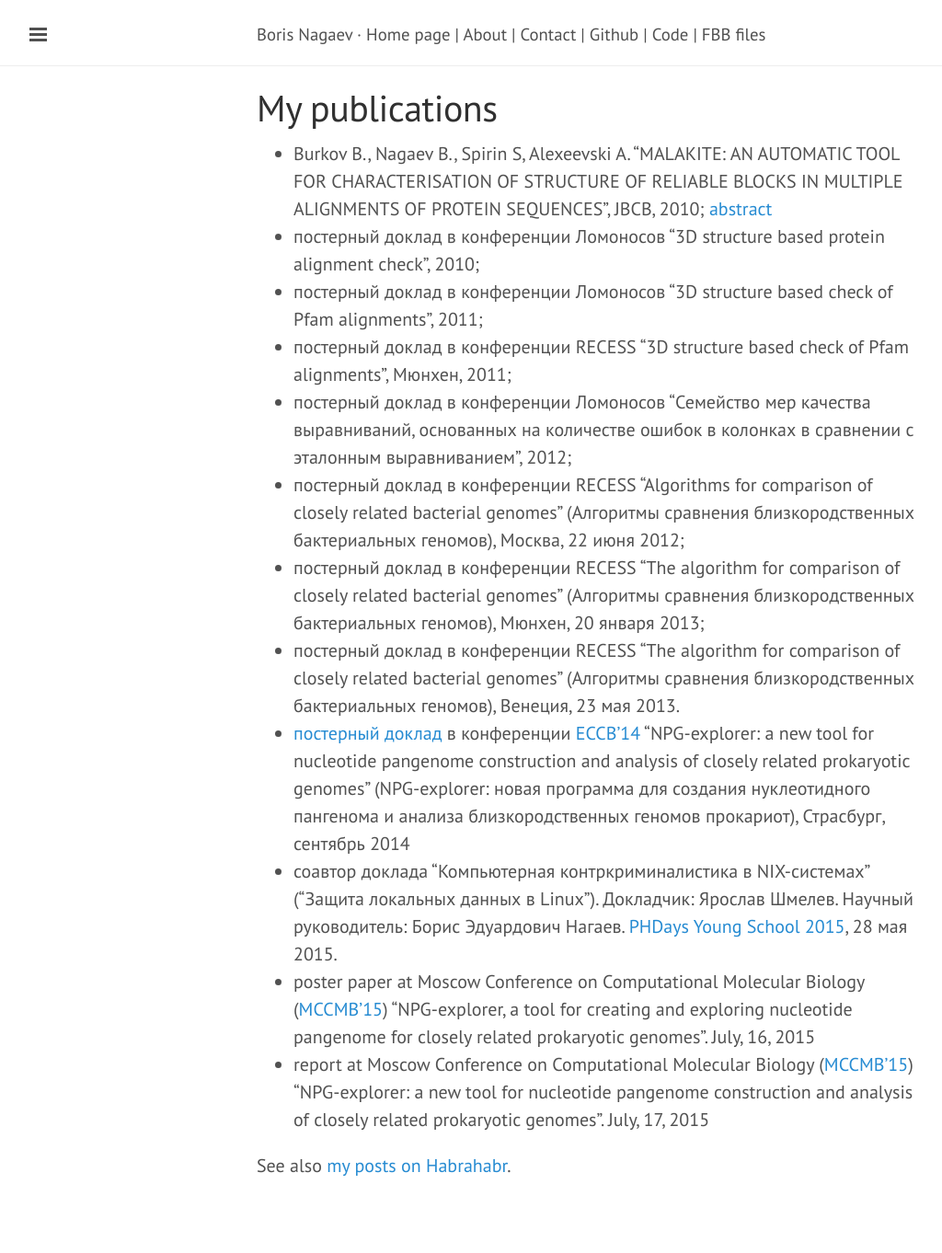
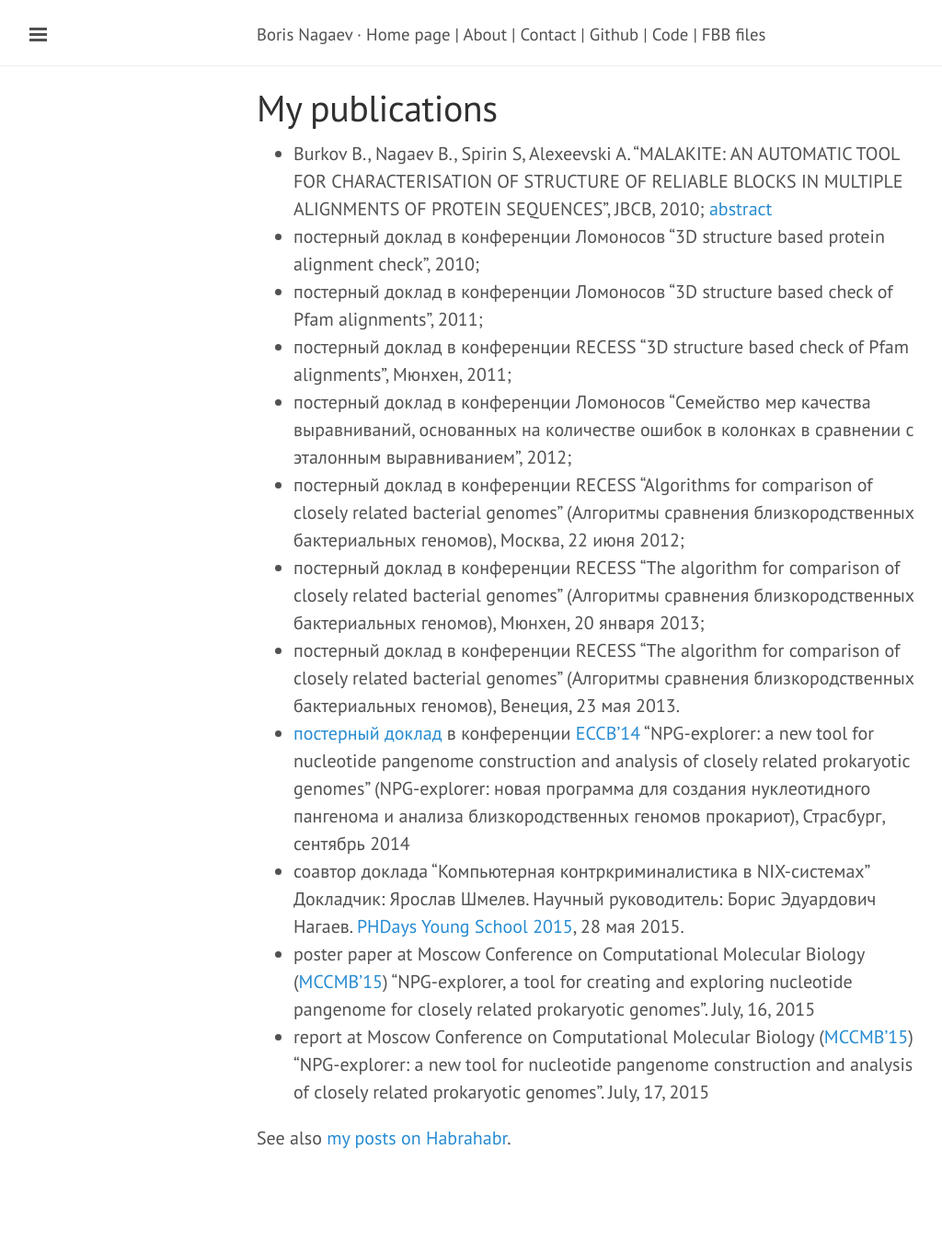
Before and after one commit to starius/starius.github.io, a Jekyll site: the page built from articles.md, in a window 1280 px wide. Shown: the whole page at 92% size, without its empty margins (1-1025 px from the left). Built offline with Jekyll 4.4.1, drawn with Linux system fonts in a browser that asks for light colours; Markdown is read by kramdown in place of the engine named in the settings; after the commit the page ends 1332 px from its top, so only the background shows below that.

Commit message:
articles: fix title of phdays talk

```diff
--- a/articles.md
+++ b/articles.md
@@ -39,7 +39,6 @@ title: My publications
         и анализа близкородственных геномов прокариот),
         Страсбург, сентябрь 2014
 * соавтор доклада "Компьютерная контркриминалистика в NIX-системах"
-    ("Защита локальных данных в Linux").
     Докладчик: Ярослав Шмелев.
     Научный руководитель: Борис Эдуардович Нагаев.
     [PHDays Young School 2015](http://www.phdays.com), 28 мая 2015.
```
